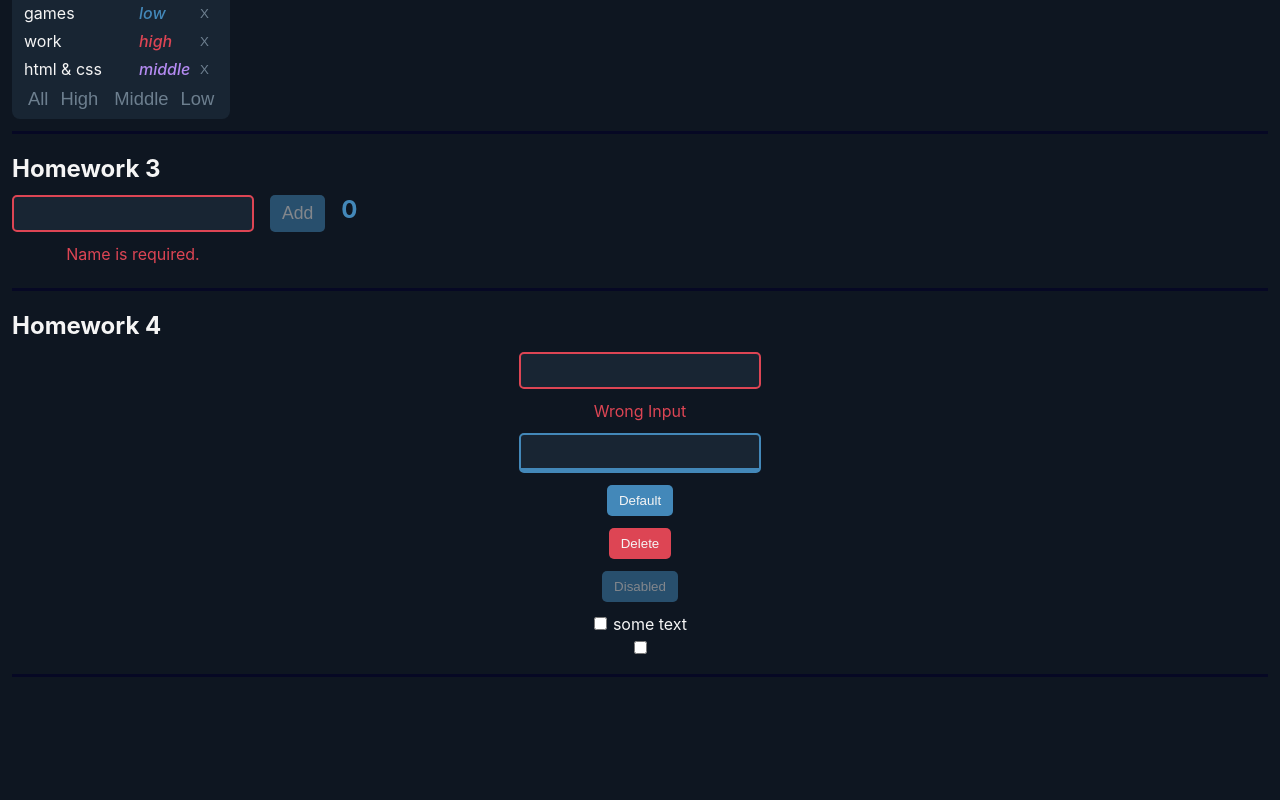
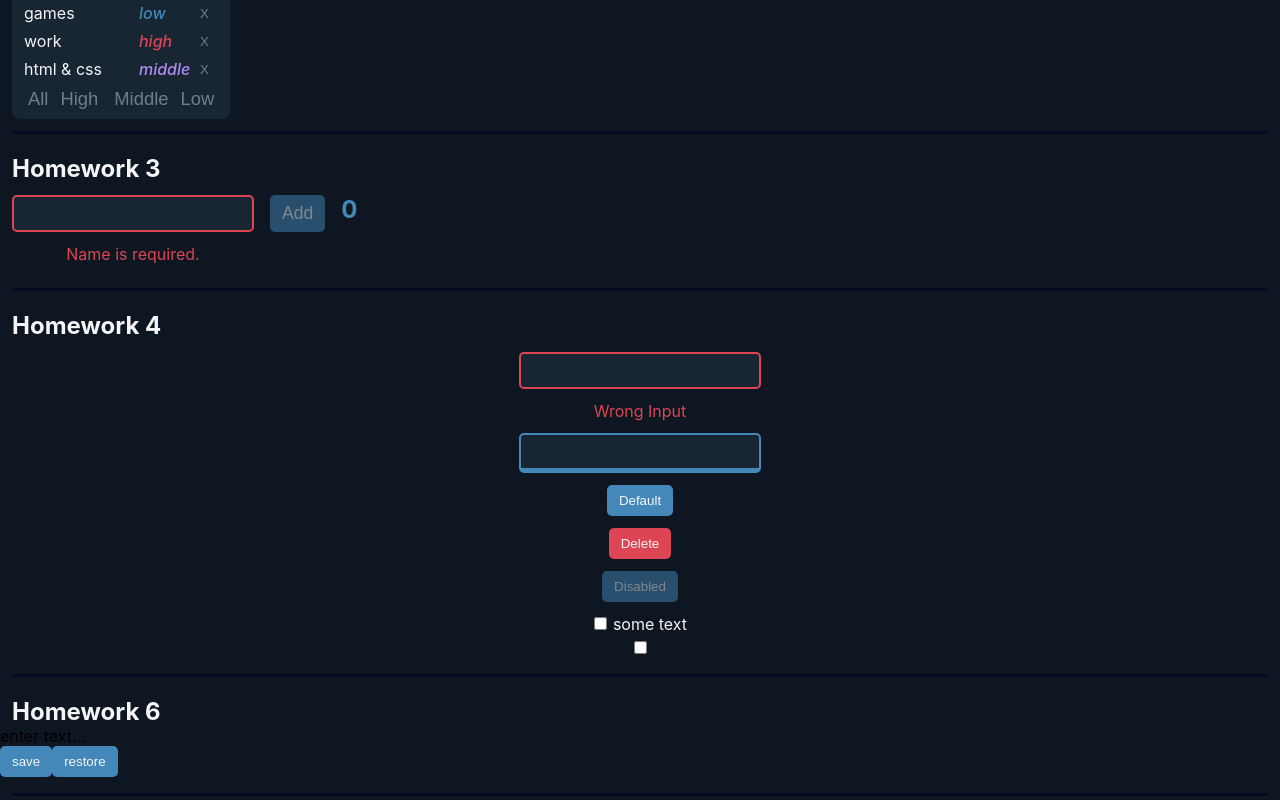
Before and after one commit to mykolao/react-homeworks, a React (Create React App) app: page /#/pre-junior in a window 1280 px wide. Shown: the part 389-1189 px from the top of the page. Before the commit the page ends 1070 px from the top, so only its background shows below. Built offline with nearby package versions, Linux system fonts and the light colour scheme.

Commit message:
homework 6 component active

```diff
--- a/src/homework-5/pages/PreJunior.tsx
+++ b/src/homework-5/pages/PreJunior.tsx
@@ -2,6 +2,7 @@ import HW1 from "../../homework-1/HW1";
 import HW2 from "../../homework-2/HW2";
 import HW3 from "../../homework-3/HW3";
 import HW4 from "../../homework-4/HW4";
+import HW6 from "../../homework-6/HW6";
 
 function PreJunior() {
   return (
@@ -10,12 +11,9 @@ function PreJunior() {
       <HW2 />
       <HW3 />
       <HW4 />
-      {/*<HW6/>*/}
+      <HW6 />
     </div>
   );
 }
 
 export default PreJunior;
-
-// сделайте по аналогии пустые страницы джун и джун+
-// туда будут добавляться следующие дз
--- a/src/homework-6/HW6.tsx
+++ b/src/homework-6/HW6.tsx
@@ -17,9 +17,8 @@ function HW6() {
   };
 
   return (
-    <div>
-      <hr />
-      homeworks 6{/*should work (должно работать)*/}
+    <div className="homework">
+      <h2 className="section_title">Homework 6</h2>
       <div>
         <SuperEditableSpan
           value={value}
@@ -32,9 +31,6 @@ function HW6() {
       <SuperButton onClick={save}>save</SuperButton>
       <SuperButton onClick={restore}>restore</SuperButton>
       <hr />
-      {/*для личного творчества, могу проверить*/}
-      {/*<AlternativeSuperEditableSpan/>*/}
-      <hr />
     </div>
   );
 }
```
